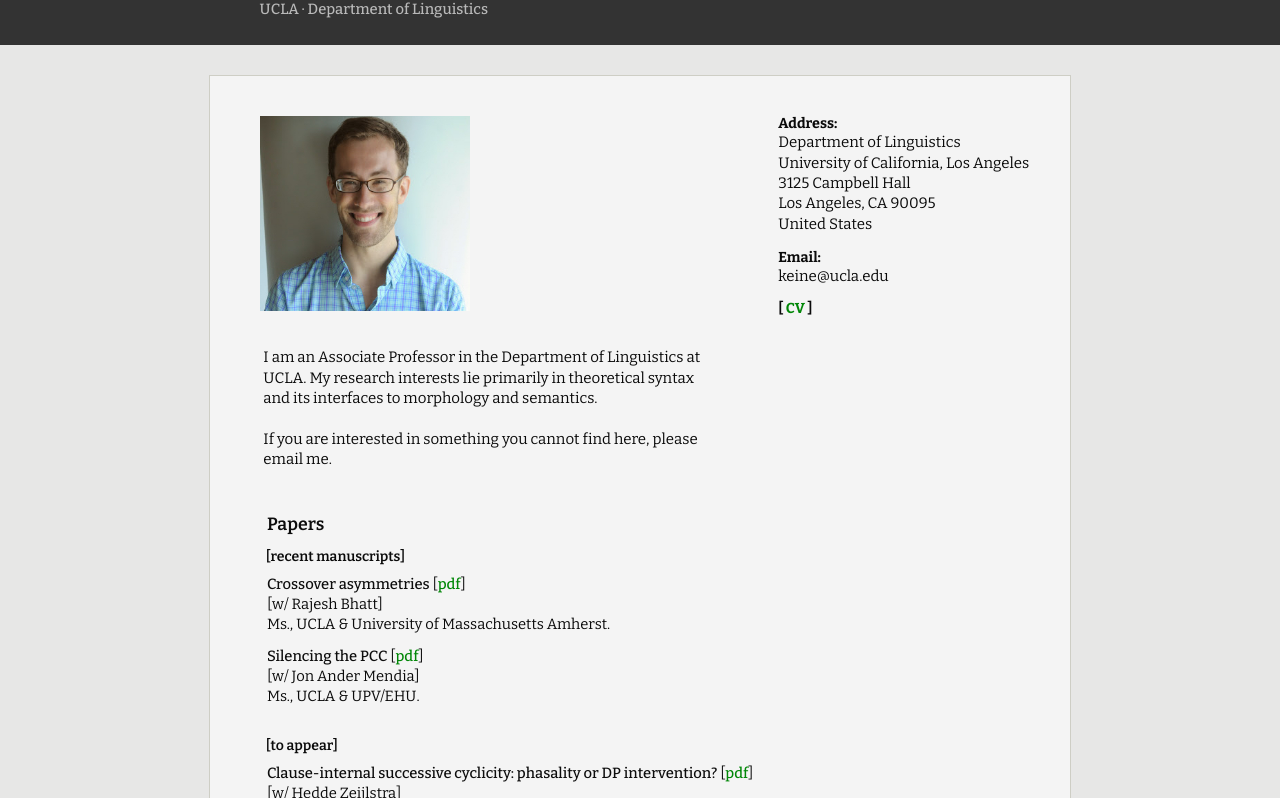
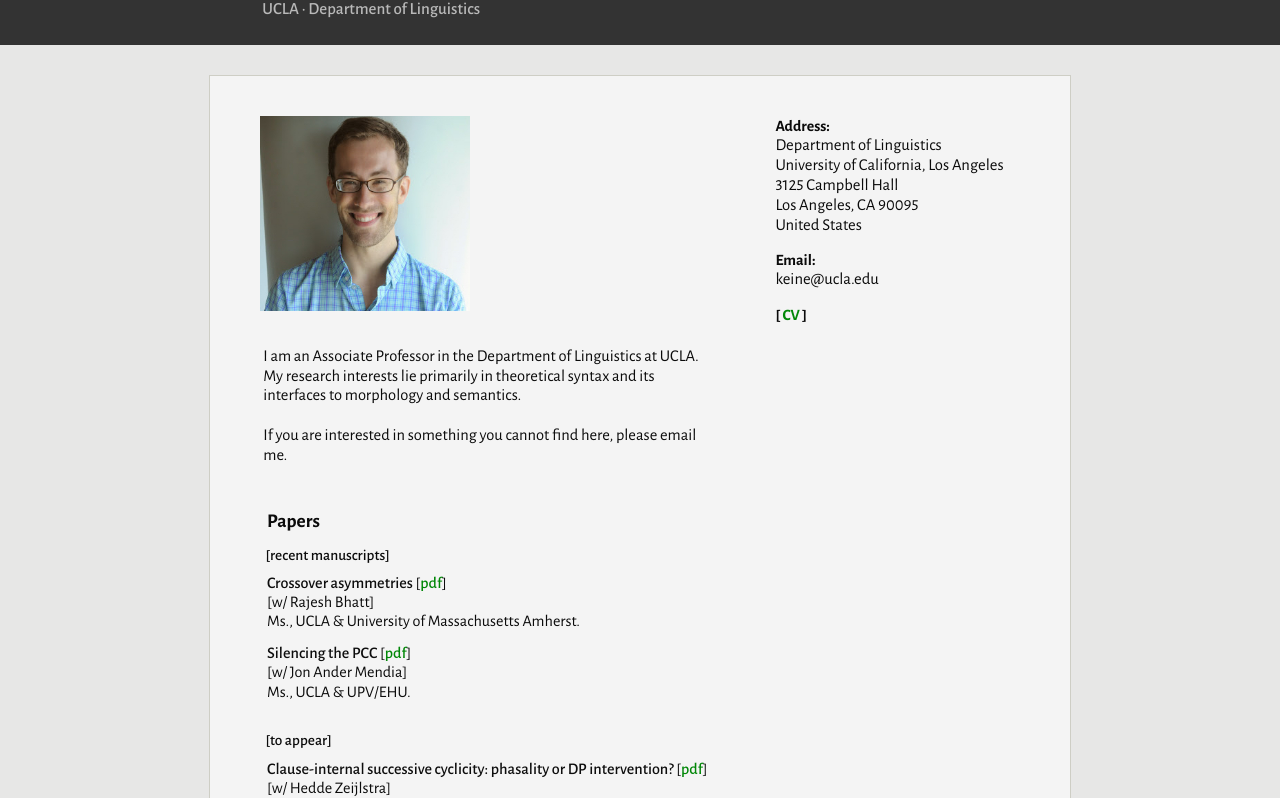
Before and after one commit to stefankeine/stefankeine.github.io, a plain HTML site: page index.html in a window 1280 px wide. Shown: the part 65-863 px from the top of the page. Drawn offline with nearby package versions, Linux system fonts and the light colour scheme.

Commit message:
Add files via upload

```diff
--- a/style/style.css
+++ b/style/style.css
@@ -1,4 +1,4 @@
-@import url('https://fonts.googleapis.com/css?family=Bitter:400,400italic,600,600italic,700,700italic,500,500italic,200,200italic,300,300italic,350,350italic');
+@import url('https://fonts.googleapis.com/css?family=Alegreya Sans:400,400italic,600,600italic,700,700italic,500,500italic,200,200italic,300,300italic,350,350italic');
 
 html
 { height: 100%;}
@@ -8,11 +8,11 @@ html
   padding: 0;}
 
 body
-{ font: 400 .925em 'Bitter', sans-serif;
-  line-height: 1.35;
+{ font: 400 1.01em 'Alegreya Sans', sans-serif;
+  line-height: 1.2;
   font-variant-numeric: proportional-nums lining-nums;
   background: #e7e7e6; /*#f3f3f0;		/*#F4F4EC, F5F5EC*/
-  color: #0b0b0b;
+  color:  #0b0b0b;
 }
 
 p
@@ -28,7 +28,7 @@ h1, h2, h3, h4, h5, h6
 }
 
 h1, h4
-{ font: 600 120% 'Bitter', sans-serif;
+{ font: 600 120% 'Alegreya Sans', sans-serif;
   margin: 0 0 5px 0;
   padding: 10px 0 5px 17px;
   /* font-variant-numeric: proportional-nums; */
@@ -42,14 +42,14 @@ h1, h4
 h2, h5
 { padding: .5ex 0 1ex 9pt;
   margin-left: .5ex;
-  font: 600 .95em 'Bitter', sans-serif;
+  font: 500 .95em 'Alegreya Sans', sans-serif;
   letter-spacing: 0;
-  /* font-variant-numeric: proportional-nums; */
+  /* font-variant-numeric: lining-nums; */
 }
 
 h3, h6
 { color: #121210;
-  font: 400 1.0em 'Bitter', sans-serif;
+  font: 400 1.0em 'Alegreya Sans', sans-serif;
   letter-spacing: 0;
   text-transform: uppercase;
   padding: 15px 0 0px 0;}
@@ -115,20 +115,20 @@ ol li
   left: 2em;}
 
 #logo h1, #logo h2
-{ font: 500 1.5em 'Bitter', arial, sans-serif;
+{ font: 400 1.6em 'Alegreya Sans', arial, sans-serif;
   border-bottom: 0;
   letter-spacing: 0pt;
   margin: 0;
 }
 
 #logo_text h1
-{ padding: 30px 0 8px 10px;
+{ padding: 28px 0 5px 10px;
   color: #ffffe0;
   /* font-style: italic; */
   letter-spacing: 0pt;}
 
 #logo_text h2
-{ font-size: 1em;
+{ font-size: 1.05em;
   padding: 0px 0 0 10px;
   font-weight: 500;
   color: #b9b9b9; /* #c4c6ad; */ /* A8AA94; */}
@@ -150,7 +150,7 @@ ul#menu li
 
 ul#menu li a
 { letter-spacing: 0.1em;
-  font: 500 .935em 'Bitter' ;
+  font: 500 .935em 'Alegreya Sans' ;
   display: block;
   float: left;
   height: 33px;
@@ -210,7 +210,7 @@ ul#menu li.selected a
 
 #footer
 { width: 916px;
-  font-family: 'Bitter', sans-serif;
+  font-family: 'Alegreya Sans', sans-serif;
   font-size: 60%;
   height: 28px;
   margin-top: 20px;
@@ -370,10 +370,10 @@ strong .title {
 
 #address {
     float: right;
-    width: 18em;
+    width: 16.5em;
     margin-top: -15px;
     padding: 0px 0px 100px 0px;
-    font-size: 102%;
+    font-size: 103%;
     /* font-variant-numeric: lining-nums; */
     color: #0b0b0b;
     font-weight: 400;
```
